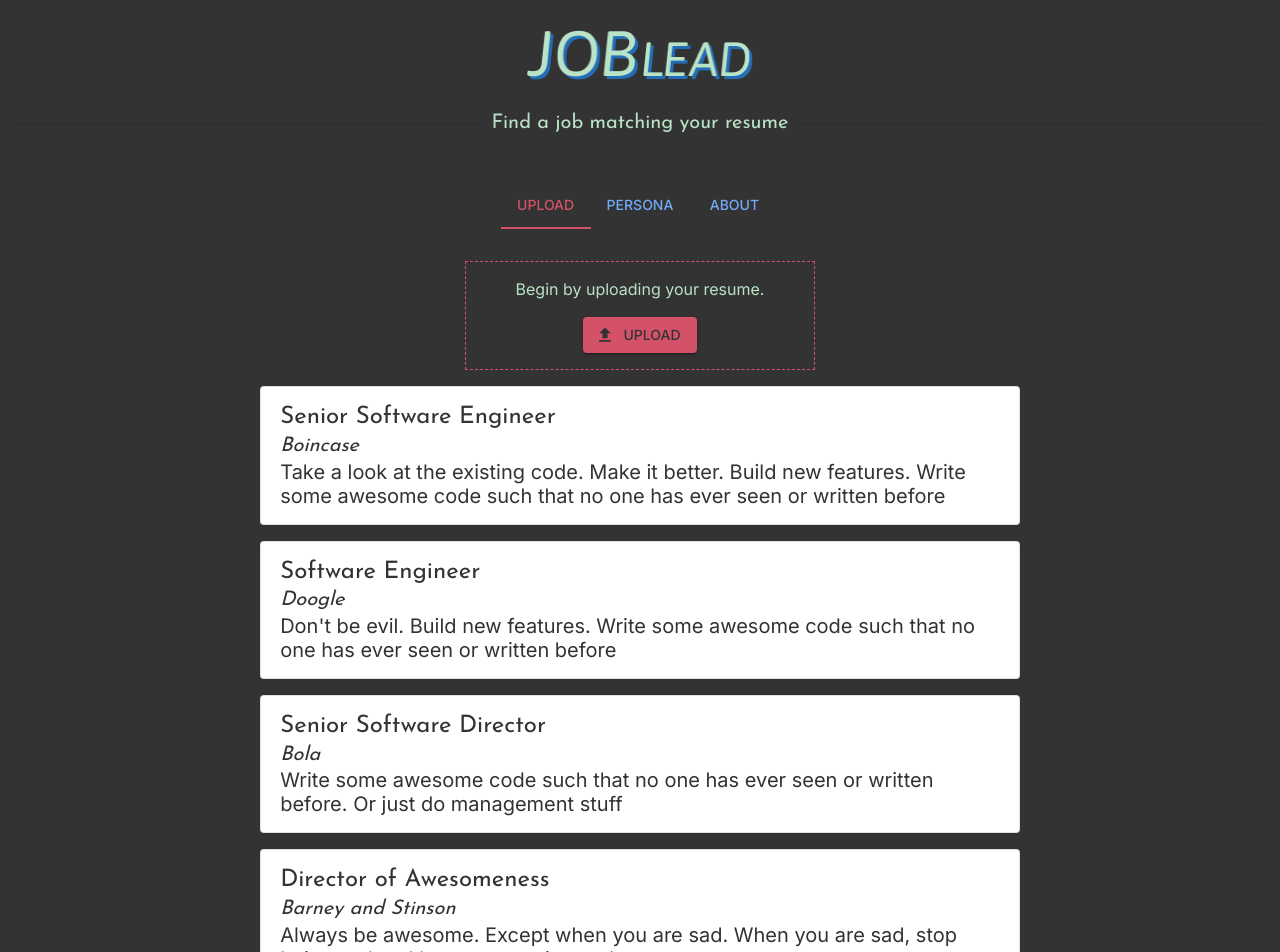
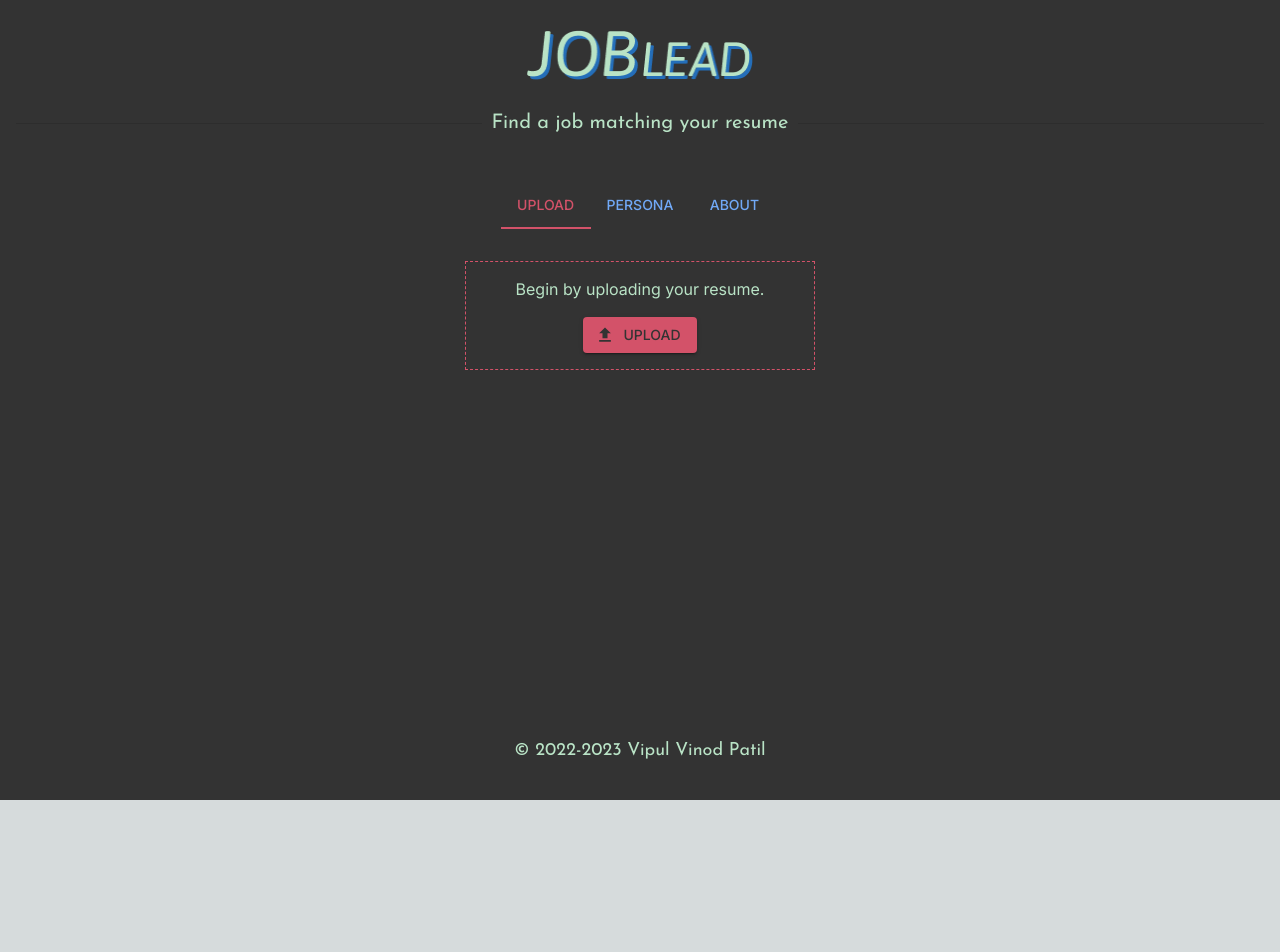
Before and after one commit to vipulvpatil/joblead, a Next.js app: page / in a window 1280 px wide. Shown: the top 952 px of the page. After the commit the page ends 800 px from the top, so only its background shows below. Built offline with nearby package versions, Linux system fonts and the light colour scheme.

Commit message:
Displaying real jobs

```diff
--- a/components/about_div.js
+++ b/components/about_div.js
@@ -21,7 +21,7 @@ const AboutDiv = ({onClick, apiError, apiStatus}) => {
   }, [apiError, apiStatus])
 
   return (
-    <Stack direction="column" className={styles.uploadFileStack} spacing={2}>
+    <Stack direction="column" className={styles.aboutStack} spacing={2}>
       <Typography variant="body2">
         This is an experiment in AI based job hunt. All you have to do is provide your resume in DOCX or PDF format and we will find the best matching jobs after analysing your resume using OpenAI&apos;s GPT-3
       </Typography>
--- a/components/joblist.js
+++ b/components/joblist.js
@@ -1,47 +1,14 @@
-import Jobcard from "./jobcard"
+import Jobcard from "@/components/jobcard"
 import styles from "@/styles/Home.module.css"
 const {Grid} = require("@mui/material")
 
-const Joblist = () => {
-  const jobs = [
-    {
-      id: 1,
-      title: "Senior Software Engineer",
-      companyName: "Boincase",
-      description: "Take a look at the existing code. Make it better. Build new features.\n Write some awesome code such that no one has ever seen or written before"
-    },
-    {
-      id: 2,
-      title: "Software Engineer",
-      companyName: "Doogle",
-      description: "Don't be evil. Build new features.\n Write some awesome code such that no one has ever seen or written before"
-    },
-    {
-      id: 3,
-      title: "Senior Software Director",
-      companyName: "Bola",
-      description: "Write some awesome code such that no one has ever seen or written before. Or just do management stuff"
-    },
-    {
-      id: 4,
-      title: "Director of Awesomeness",
-      companyName: "Barney and Stinson",
-      description: "Always be awesome. Except when you are sad. When you are sad, stop being sad and be awesome instead"
-    },
-    {
-      id: 5,
-      title: "Head of Sarcasm",
-      companyName: "Chan Chan Man",
-      description: "You are not good enough for this. Go try elsewhere and when you get rejected, come back try here as well so we can reject you again. No seriously, you are not good enough for this job. Can I be anymore clear?"
-    },
-  ]
-
-  const jobsJsx = jobs.map((job) => {
+const Joblist = ({jobs}) => {
+  const jobsJsx = jobs.map((job, index) => {
     return (
-      <Grid item mobile={12} key={job.id}>
+      <Grid item mobile={12} key={index}>
         <Jobcard
           jobTitle={job.title}
-          companyName={job.companyName}
+          companyName={job.company}
           jobDescription={job.description}
         />
       </Grid>
--- a/components/layout.js
+++ b/components/layout.js
@@ -1,5 +1,5 @@
-import Header from "./header"
-import HelperText from "./helper_text"
+import Header from "@/components/header"
+import HelperText from "@/components/helper_text"
 import {Typography} from "@mui/material"
 import styles from "@/styles/Home.module.css"
 
--- a/components/tab_container.js
+++ b/components/tab_container.js
@@ -5,7 +5,7 @@ import PersonaDiv from "@/components/persona_div"
 import UploadDiv from "@/components/upload_div"
 import styles from "@/styles/Home.module.css"
 
-const TabContainer = () => {
+const TabContainer = ({setJobs}) => {
   const [tabContent, setTabContent] = useState(<UploadDiv/>)
   const [value, setValue] = useState(0)
   const [personaData, setPersonaData] = useState(null)
@@ -43,7 +43,6 @@ const TabContainer = () => {
   }
 
   const search = async() => {
-    // const url = "http://public.api.careerjet.net/search?"
     const url = "/api/search_job?"
     const query = {
       localeCode: "en_US",
@@ -57,10 +56,10 @@ const TabContainer = () => {
     try{
       setSearchApiStatus("pending")
       const response = await fetch(url+ new URLSearchParams(query))
-      console.log(response)
       const responseJson = await response.json()
-      setSearchApiError(null)
+      setSearchApiError(responseJson["error"])
       console.log(responseJson)
+      setJobs(responseJson["result"]["jobs"])
       setSearchApiStatus("complete")
     } catch(err) {
       console.log(err)
--- a/lib/file_parser.js
+++ b/lib/file_parser.js
@@ -1,5 +1,5 @@
-import parseDocX from "./parse_docx"
-import parsePdf from "./parse_pdf"
+import parseDocX from "@/lib/parse_docx"
+import parsePdf from "@/lib/parse_pdf"
 
 const parseFuncMapping = {
   "application/vnd.openxmlformats-officedocument.wordprocessingml.document": parseDocX,
--- a/pages/index.js
+++ b/pages/index.js
@@ -1,12 +1,16 @@
 import Joblist from "@/components/joblist"
 import {Stack} from "@mui/material"
 import TabContainer from "@/components/tab_container"
+import {useState} from "react"
 
 const Index = () => {
+  const [jobs, setJobs] = useState([])
+
+
   return (
     <Stack direction="column" sx={{alignItems: "center"}}>
-      <TabContainer/>
-      <Joblist/>
+      <TabContainer setJobs={setJobs}/>
+      <Joblist jobs={jobs}/>
     </Stack>
   )
 }
```
